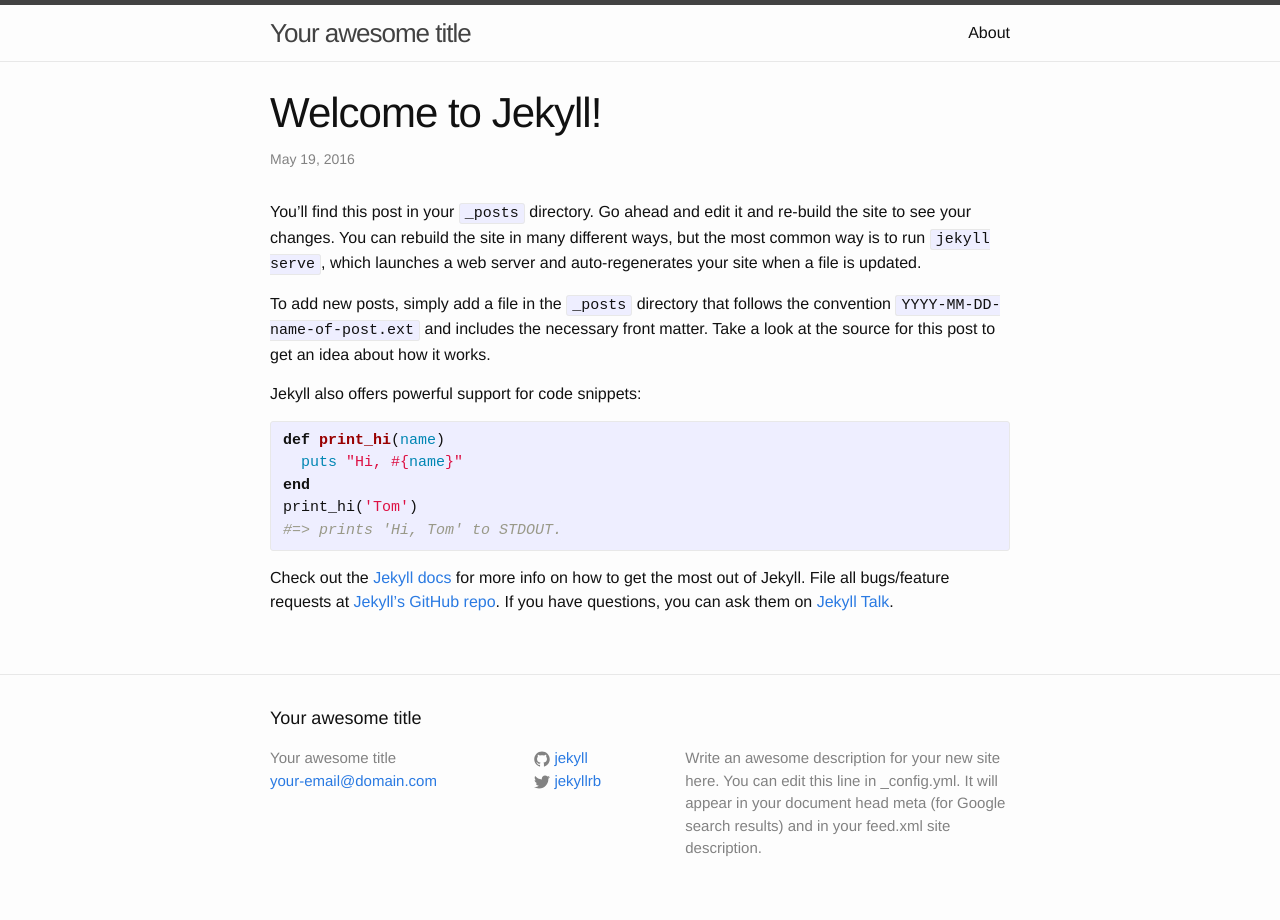
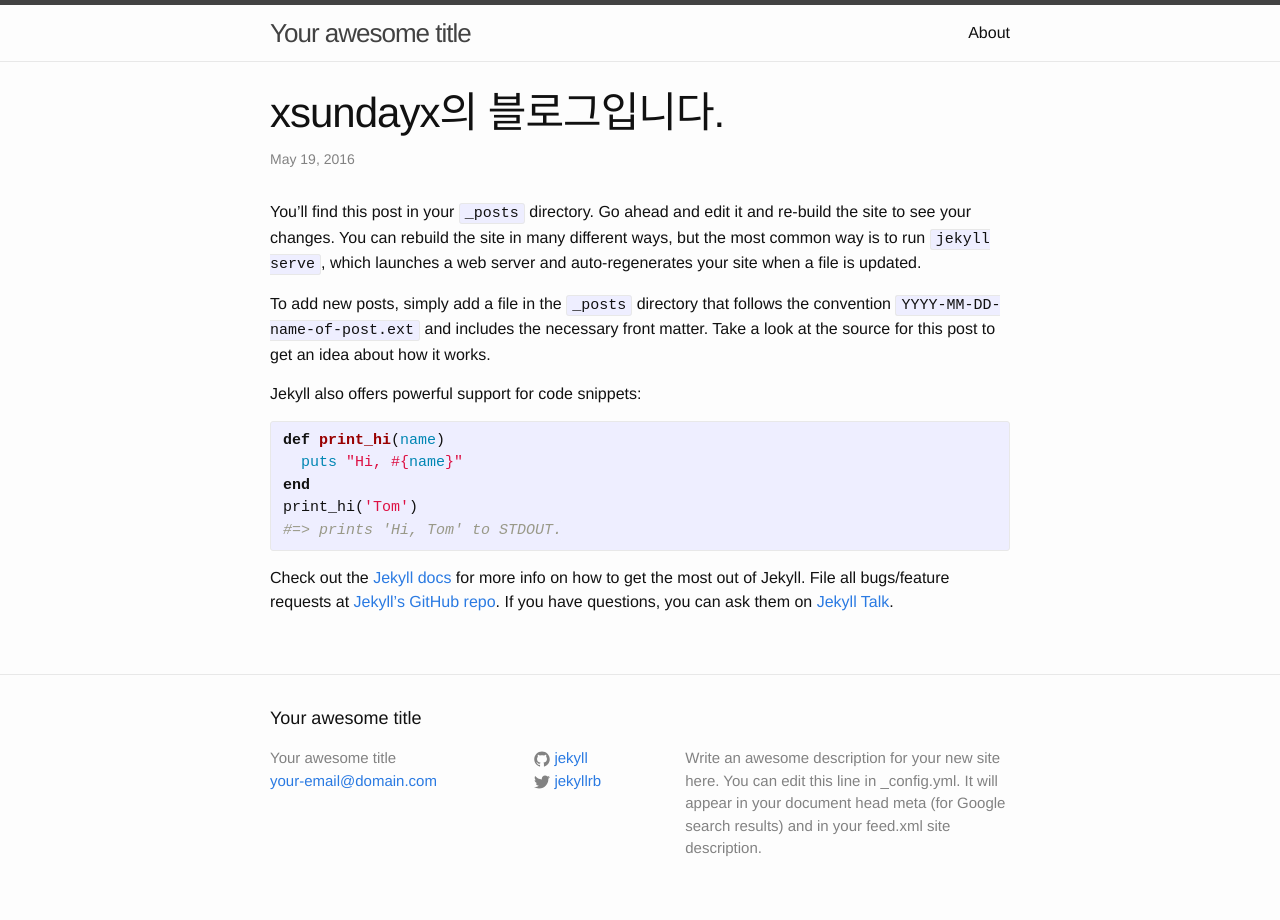
Before and after one commit to xsundayx/xsundayx.github.com, a Jekyll site: the page built from _posts/2016-05-19-welcome-to-jekyll.markdown, in a window 1280 px wide. Built offline with Jekyll 4.4.1, drawn with Linux system fonts in a browser that asks for light colours.

Commit message:
xsundayx.ver01

```diff
--- a/_posts/2016-05-19-welcome-to-jekyll.markdown
+++ b/_posts/2016-05-19-welcome-to-jekyll.markdown
@@ -1,8 +1,8 @@
 ---
 layout: post
-title:  "Welcome to Jekyll!"
+title:  xsundayx의 블로그입니다.
 date:   2016-05-19 15:29:01 +0900
-categories: jekyll update
+categories: jekyll blog !
 ---
 You’ll find this post in your `_posts` directory. Go ahead and edit it and re-build the site to see your changes. You can rebuild the site in many different ways, but the most common way is to run `jekyll serve`, which launches a web server and auto-regenerates your site when a file is updated.
 
```
